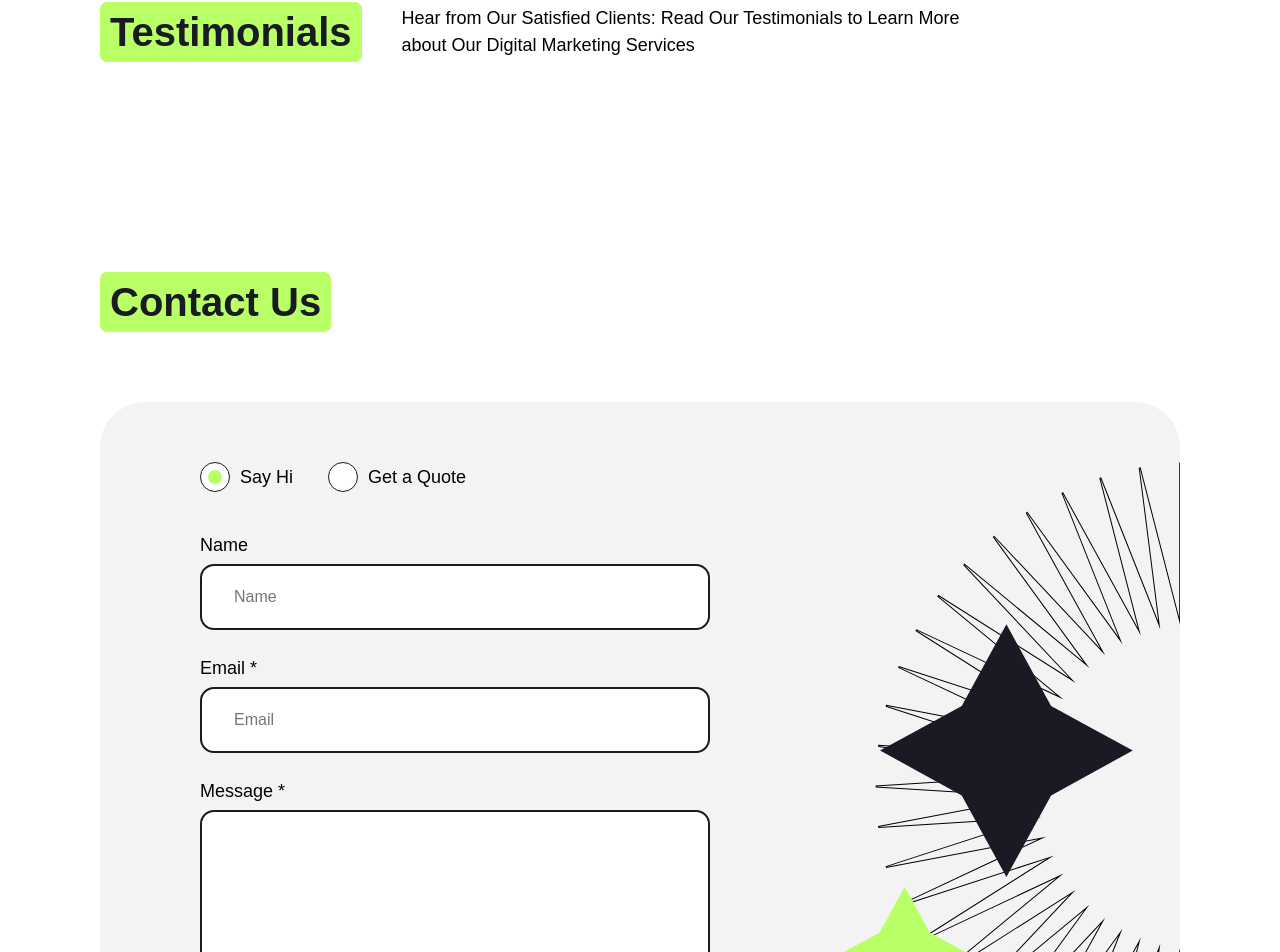
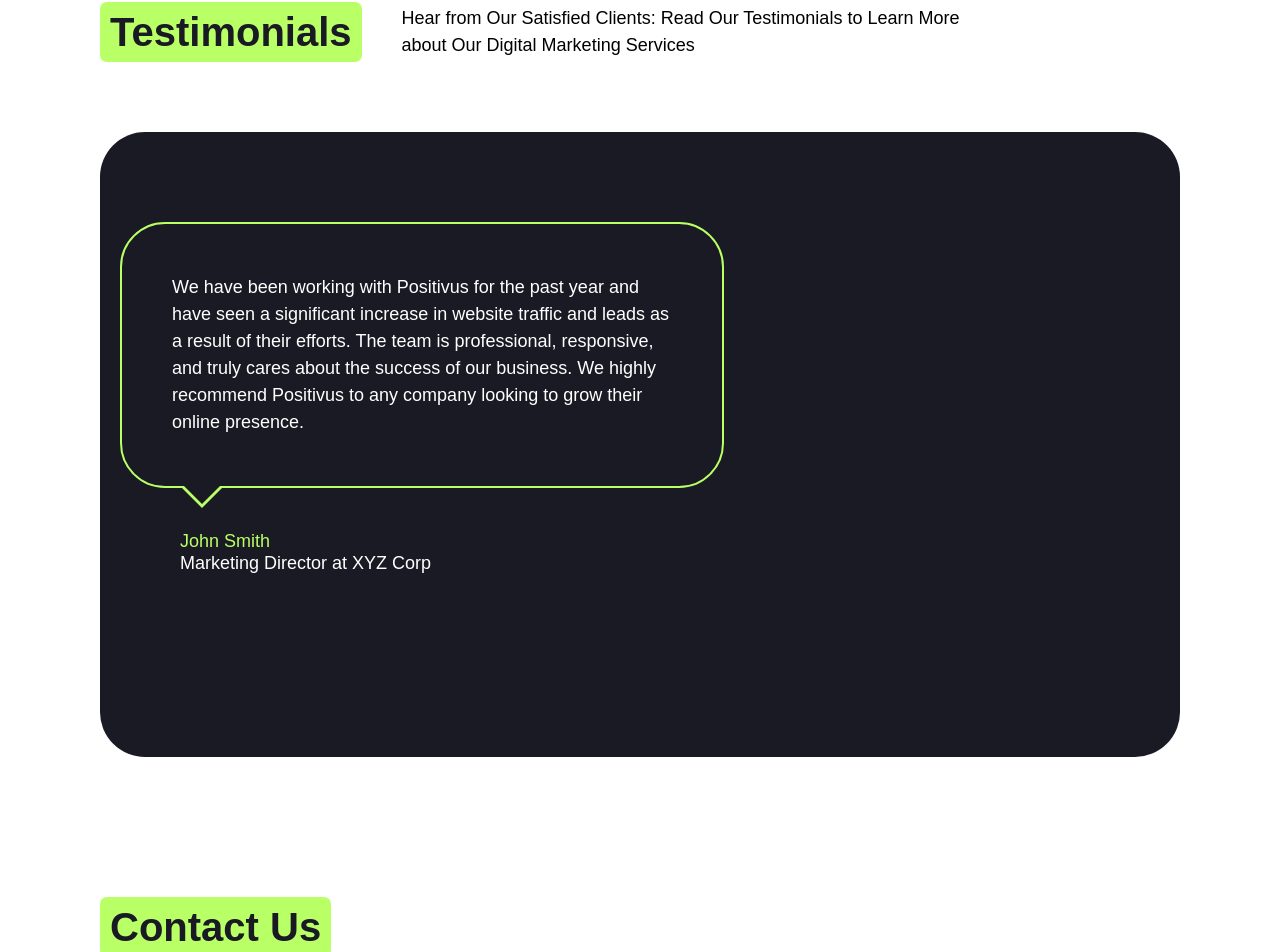
Before and after one commit to Poufles/vue-olga-positivus, a Vue app: page / in a window 1280 px wide. Shown: the part 6132-7084 px from the top of the page. Built offline with nearby package versions, Linux system fonts and the light colour scheme; a web font is replaced by a local one.

Commit message:
Created CommentCard component for Testimonials section

```diff
--- /dev/null
+++ b/src/components/Cards/CommentCard.vue
@@ -0,0 +1,85 @@
+<template>
+    <article class="component comment-card">
+        <div id="comment-info">
+            <p id="comment">{{ comment }}</p>
+        </div>
+        <div id="commenter-info">
+            <p id="author">{{ author }}</p>
+            <p id="job">{{ job }}</p>
+        </div>
+    </article>
+</template>
+
+<script setup>
+const props = defineProps({
+    author: { type: String, required: true },
+    job: { type: String, default: '' },
+    comment: { type: String, required: true },
+});
+</script>
+
+<style scoped>
+.comment-card {
+    position: relative;
+}
+
+#comment-info {
+    --padding: 50px;
+    --border: 2px;
+
+    background-color: var(--secondary-color);
+    border: var(--border) solid var(--primary-color);
+    border-radius: 45px;
+    width: 100%;
+    max-width: calc(600px - (var(--padding) * 2));
+    padding: var(--padding);
+    min-height: 150px;
+    position: relative;
+}
+
+#comment-info::before,
+#comment-info::after {
+    --size: 20px;
+
+    content: '';
+    position: absolute;
+}
+
+#comment-info::before {
+    border-top: var(--size) solid var(--secondary-color);
+    /* border-top: var(--size) solid var(--white); */
+    border-right: var(--size) solid transparent;
+    border-bottom: var(--size) solid transparent;
+    border-left: var(--size) solid transparent;
+    bottom: calc((-1 * var(--size) * 2) + var(--border));
+    left: 60px;
+    z-index: 2;
+}
+
+#comment-info::after {
+    border-top: calc(var(--size) + var(--border))solid var(--primary-color);
+    border-right: calc(var(--size) + var(--border))solid transparent;
+    border-bottom: calc(var(--size) + var(--border))solid transparent;
+    border-left: calc(var(--size) + var(--border)) solid transparent;
+    bottom: calc((-1 * var(--size) * 2) - (var(--border) * 2) );
+    left: 58px;
+}
+
+#comment {
+    color: var(--white)
+}
+
+#commenter-info {
+    margin-top: 40px;
+    margin-left: 60px;
+}
+
+#author {
+    color: var(--primary-color);
+}
+
+#job {
+    color: var(--white);
+    margin-top: -5px;
+}
+</style>
--- /dev/null
+++ b/src/components/Carousel/CommentCarousel/CommentCarousel.vue
@@ -0,0 +1,32 @@
+<template>
+    <div class="component comment-carousel">
+        <div id="comments">
+            <CommentCard v-for="comment in comments" :author="comment.author" :job="comment.job" :comment="comment.comment" />
+        </div>
+    </div>
+</template>
+
+<script setup>
+import CommentCard from '@/components/Cards/CommentCard.vue';
+
+const comments = [
+    {
+        author: 'John Smith',
+        job: 'Marketing Director at XYZ Corp',
+        comment: 'We have been working with Positivus for the past year and have seen a significant increase in website traffic and leads as a result of their efforts. The team is professional, responsive, and truly cares about the success of our business. We highly recommend Positivus to any company looking to grow their online presence.'
+    }
+]
+</script>
+
+<style scoped>
+.comment-carousel {
+    --padding-v: 90px;
+    --padding-h: 20px;
+
+    background-color: var(--secondary-color);
+    border-radius: 45px;
+    height: calc(625px - (var(--padding-v) * 2));
+    padding: var(--padding-v) var(--padding-h);
+    overflow: hidden;
+}
+</style>
--- a/src/components/Carousel/LogoCarousel/LogoCarousel.vue
+++ b/src/components/Carousel/LogoCarousel/LogoCarousel.vue
@@ -54,9 +54,6 @@ window.addEventListener('resize', (e) => {
 function CheckSize() {
     componentWidth.value = component.value.getBoundingClientRect().width;
 
-    console.log(`Component: ${componentWidth.value}`);
-    console.log(`Layer: ${layerWidth.value}`);
-
     if (componentWidth.value < layerWidth.value - 1) isMobile.value = true;
     else isMobile.value = false;
 };
@@ -89,12 +86,12 @@ function CheckSize() {
 
 .logo-carousel.running .logo-container {
     display: inline-block;
-    animation: slide linear infinite 10s;
+    animation: slide linear infinite 20s;
 }
 
 .logo-carousel.running .logo-container.alt {
     display: inline-block;
-    animation: slide_alt linear infinite 10s;
+    animation: slide_alt linear infinite 20s;
 }
 
 .logo {
--- a/src/components/Sections/Testimonials/Testimonials.vue
+++ b/src/components/Sections/Testimonials/Testimonials.vue
@@ -4,12 +4,14 @@
             :desc="'Hear from Our Satisfied Clients: Read Our Testimonials to Learn More about Our Digital Marketing Services'"
             class="title" />
         <div class="testimonies">
-
+            <CommentCarousel />
         </div>
     </section>
 </template>
 
 <script setup>
+import CommentCarousel from '@/components/Carousel/CommentCarousel/CommentCarousel.vue';
+
 
 </script>
 
```
